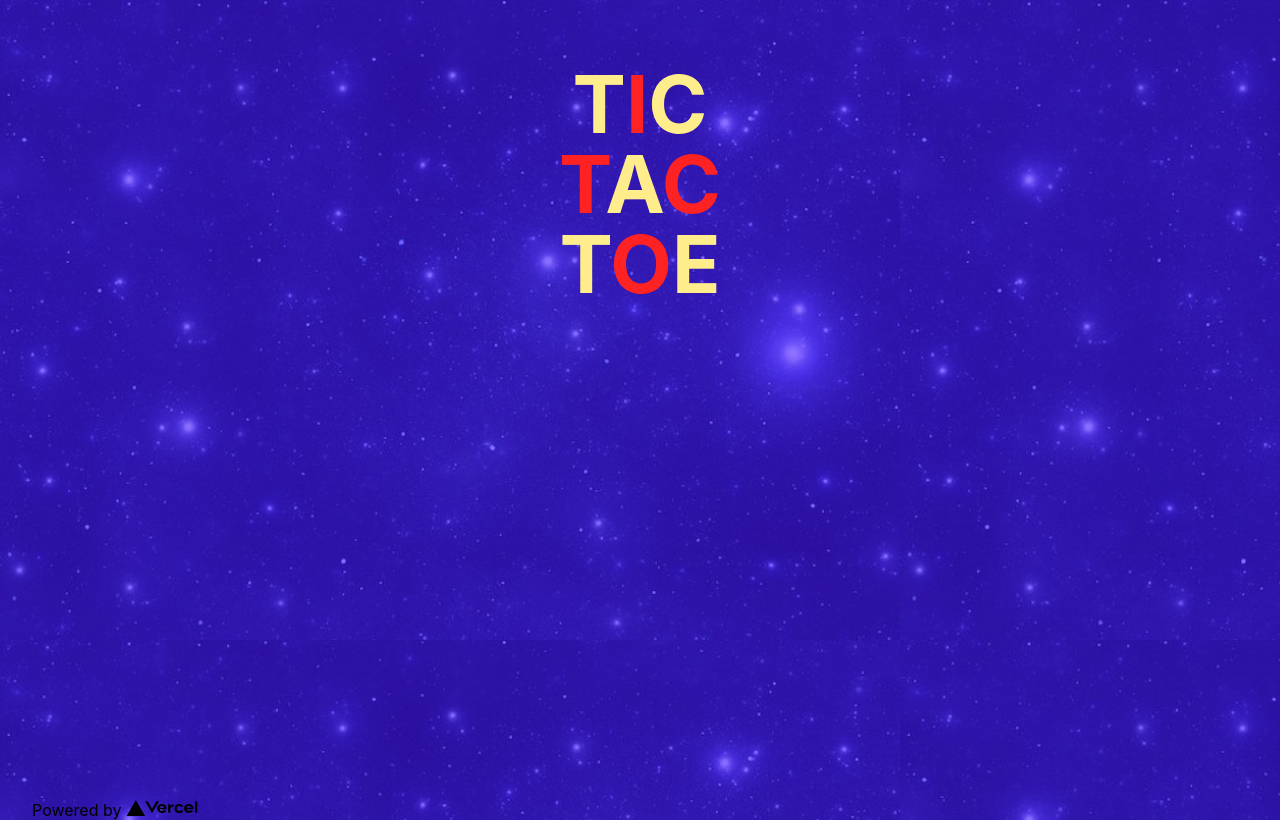
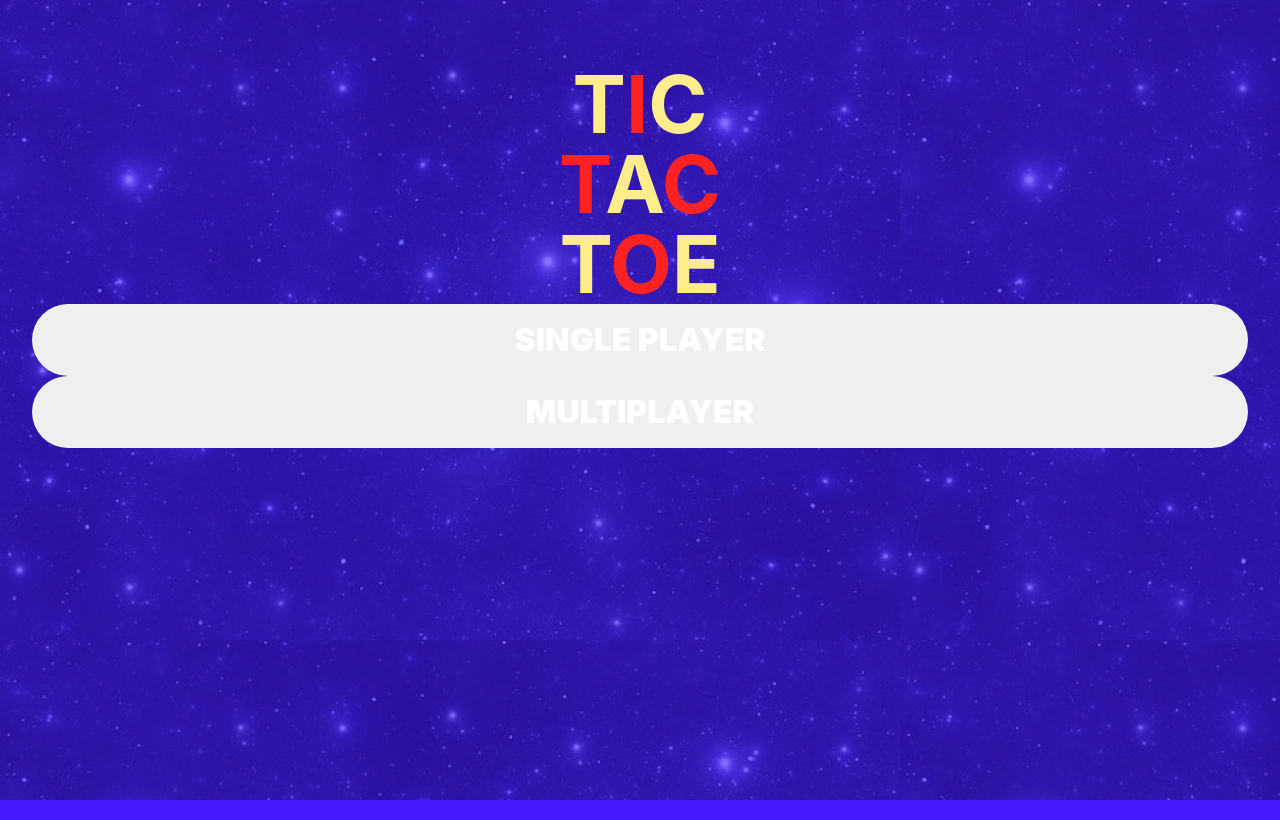
Before and after one commit to gg-1414/tictactoe-next-ts, a Next.js app: page / in a window 1280 px wide. Built offline with nearby package versions, Linux system fonts and the light colour scheme.

Commit message:
remove unused code, move home page state to hook

```diff
--- a/pages/index.tsx
+++ b/pages/index.tsx
@@ -1,36 +1,37 @@
-import type { NextPage } from 'next'
-import Head from 'next/head'
-import Image from 'next/image'
-import styles from '../styles/Home.module.css'
-import Logo from '../components/Logo'
+import { useState } from 'react';
+import type { NextPage } from 'next';
+import Head from 'next/head';
+import styles from '../styles/Home.module.css';
+import Logo from '../components/Logo';
+import SelectGame from '../components/SelectGame';
+import NameCollectionForm from '../components/NameCollectionForm';
+import useTicTacToe from '../hooks/useTicTacToe';
 
 const Home: NextPage = () => {
+  const { type, handleSelection} = useTicTacToe();
+
   return (
     <div className={styles.container}>
       <Head>
-        <title>Create Next App</title>
-        <meta name="description" content="Generated by create next app" />
+        <title>Tic Tac Toe</title>
+        <meta
+          name="description"
+          content="Tic Tac Toe App created using Next.js & Typescript"
+        />
         <link rel="icon" href="/favicon.ico" />
       </Head>
 
       <main className={styles.main}>
         <Logo />
+
+        {!type ? (
+          <SelectGame handleSelection={handleSelection} />
+        ) : (
+          <NameCollectionForm type={type} />
+        )}
       </main>
+    </div>
+  );
+};
 
-      <footer className={styles.footer}>
-        <a
-          href="https://vercel.com?utm_source=create-next-app&utm_medium=default-template&utm_campaign=create-next-app"
-          target="_blank"
-          rel="noopener noreferrer"
-        >
-          Powered by{' '}
-          <span className={styles.logo}>
-            <Image src="/vercel.svg" alt="Vercel Logo" width={72} height={16} />
-          </span>
-        </a>
-      </footer>
-    </div>
-  )
-}
-
-export default Home
+export default Home;
```
